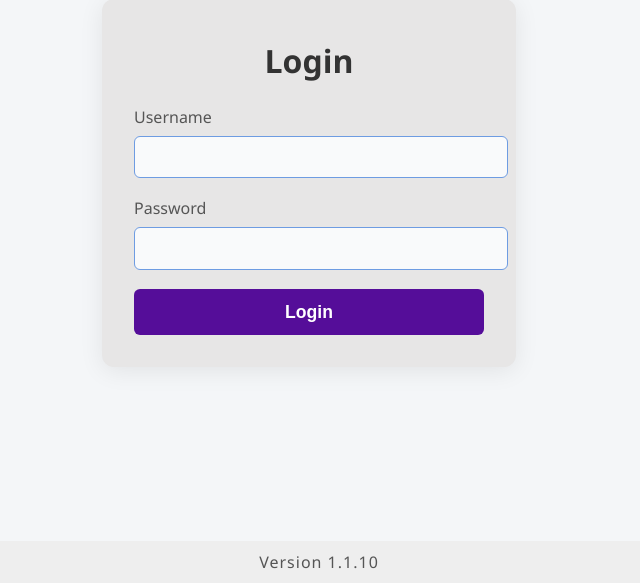
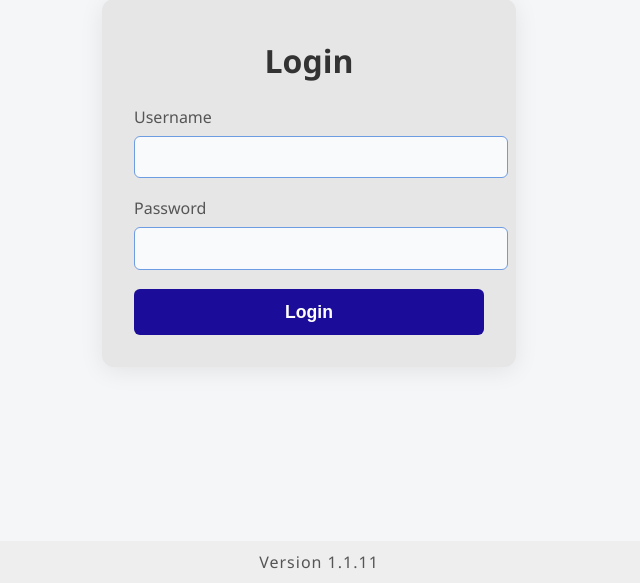
Before and after one commit to Hamdi-chebbi/test_app, a Flask app: page / in a window 1280 px wide. Shown: the part 217-800 px from the top of the page, without its empty margins (331-971 px from the left). Run offline with Flask 3, Linux system fonts and the light colour scheme.

Commit message:
update to version 1.1.11

```diff
--- a/templates/index.html
+++ b/templates/index.html
@@ -59,7 +59,7 @@
         .login-card button {
             width: 100%;
             padding: 0.8rem;
-            background: #550d99;
+            background: #1b0d99;
             color: #fff;
             border: none;
             border-radius: 6px;
--- a/version.py
+++ b/version.py
@@ -1,2 +1,2 @@
 # version.py
-VERSION = "1.1.10"
+VERSION = "1.1.11"
```
